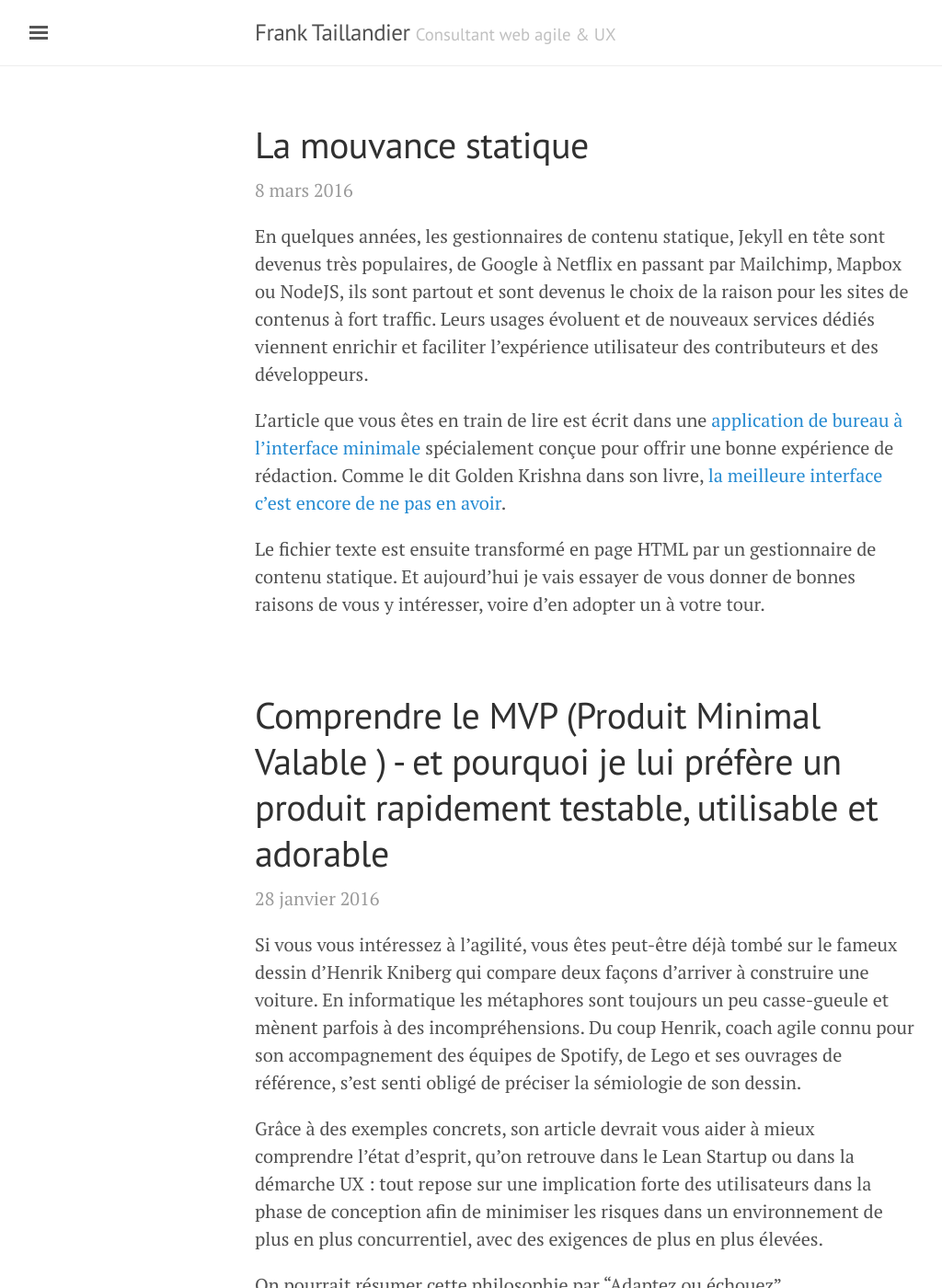
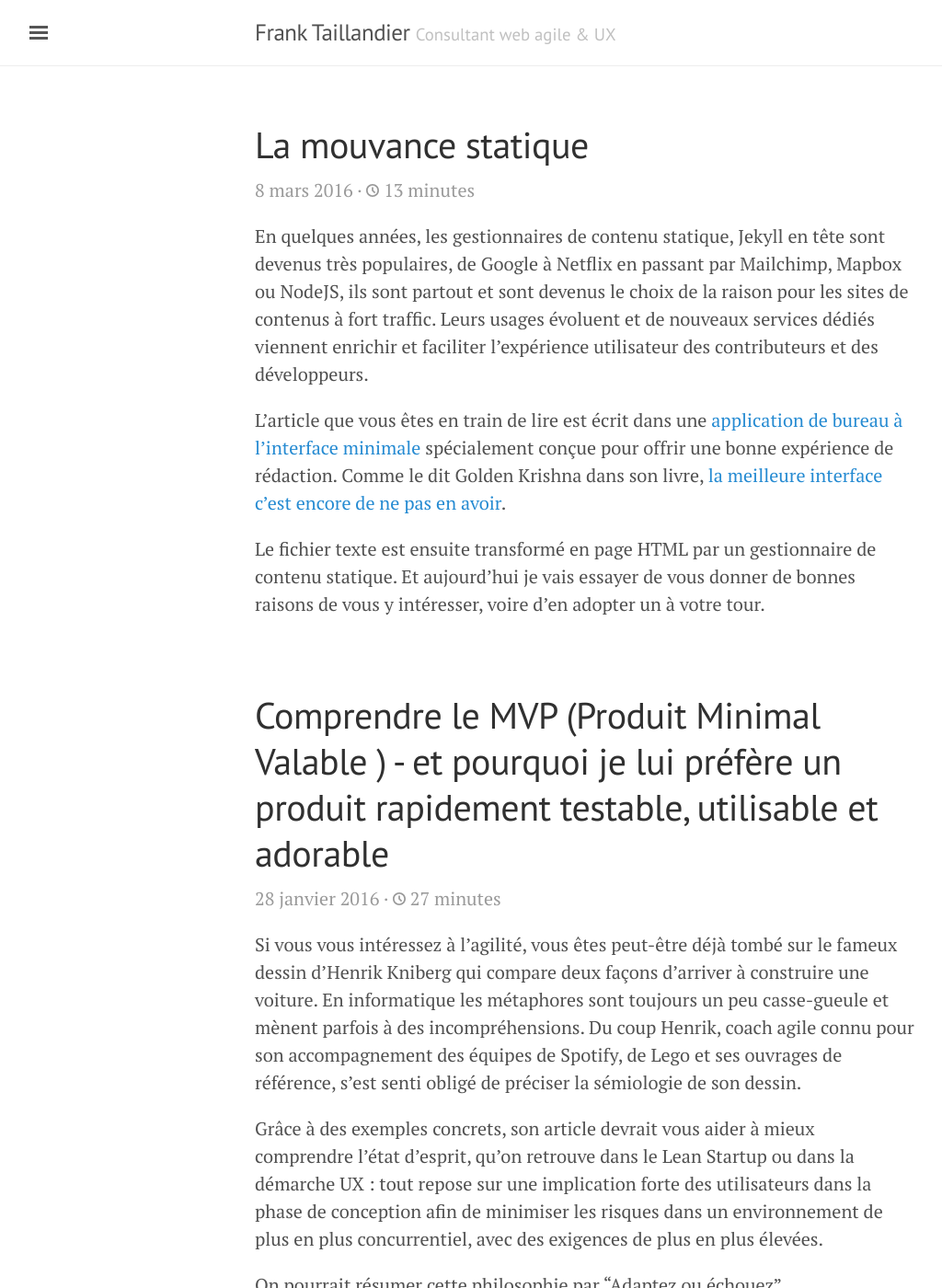
Before and after one commit to DirtyF/frank.taillandier.me, a Jekyll site: the page built from index.html, in a window 1280 px wide and 1400 px high. Shown: the whole window at 92% size, without its empty margins (3-1027 px from the left). Built offline with Jekyll 4.4.1, drawn with Linux system fonts in a browser that asks for light colours; the list of posts is cut into pages by our own code; some of the changed text lies outside the part shown.

Commit message:
display read-time on homepage

```diff
--- a/_layouts/post.html
+++ b/_layouts/post.html
@@ -4,7 +4,7 @@ layout: default
 
 <div class="post">
   <h1 class="post-title">{{ page.title }}</h1>
-  <span class="post-date">{% include fr_date.html date=page.date %}</span> &middot; {% include read_time.html %}
+  <span class="post-date">{% include fr_date.html date=page.date %}</span> {% include read_time.html %}
 
   {{ content }}
 
--- a/index.html
+++ b/index.html
@@ -12,8 +12,18 @@ permalink: /
         {{ post.title }}
       </a>
     </h1>
-    <span class="post-date">{% include fr_date.html date=post.date %}</span>
+    <span class="post-date">{% include fr_date.html date=post.date %} </span>
+    {% assign words = post.content | number_of_words %}
+    <span class="post-read-time" title="Temps de lecture estimé à {{ words | divided_by:180 }} minutes">&middot;  <svg class="icon icon-clock"><use xmlns:xlink="http://www.w3.org/1999/xlink" xlink:href="#icon-clock"></use></svg>
+      {% if words < 200 %}
+        1 minute
+      {% else %}
+        {{ words | divided_by:200 }} minutes
+      {% endif %}
+    </span>
+
     {{ post.excerpt }}
+
   </div>
 
 {% endfor %}
```
Also changed, not shown: _includes/read_time.html (+3 -5 lines).
